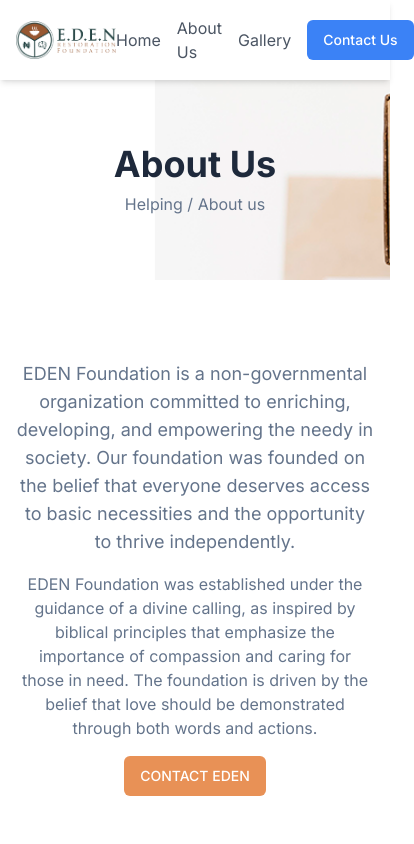
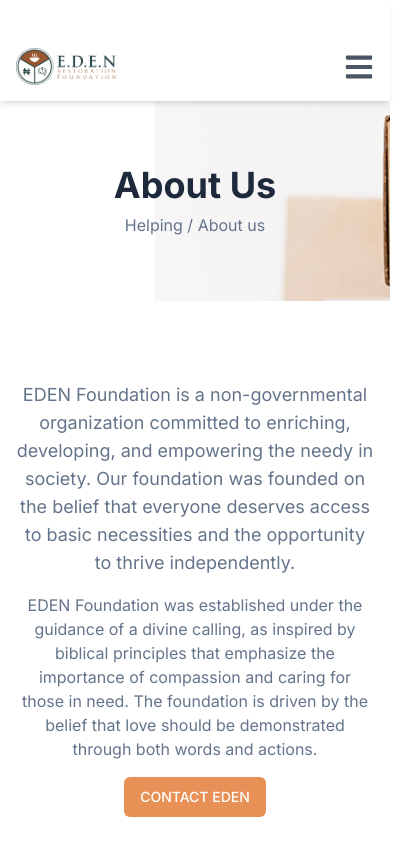
Before and after one commit to konfirmed/eden, a Next.js app: page /about in a window 390 px wide. Shown: the top 844 px of the page, 414 px wide, since content can reach past the window. Built offline with nearby package versions, Linux system fonts and the light colour scheme.

Commit message:
Update page.tsx

```diff
--- a/app/about/page.tsx
+++ b/app/about/page.tsx
@@ -3,29 +3,35 @@ import Link from 'next/link';
 import { useState } from 'react';
 import Image from 'next/image';
 import { Button } from "@/components/ui/button";
-import { FaFacebook, FaTwitter, FaInstagram,   } from "react-icons/fa";
+import { FaFacebook, FaTwitter, FaInstagram, FaBars, FaTimes } from "react-icons/fa";
 import { Card, CardContent } from "@/components/ui/card";
 
 export default function About() {
+  const [isMenuOpen, setIsMenuOpen] = useState(false);
+
+  const toggleMenu = () => {
+    setIsMenuOpen(!isMenuOpen);
+  };
+
   return (
     <>
       <div key="1" className="bg-white">
+        {/* Desktop Navigation */}
         <nav className="bg-white py-4 shadow-md sticky top-0 z-10">
           <div className="container mx-auto px-4 flex justify-between items-center">
-            <Image
-              src="/eden new.png"
-              alt="Eden Logo"
-              height={100}
-              width={100}
-            />
-            <div className="flex items-center space-x-4">
-              <Link className="text-gray-600 hover:text-gray-800" href="/">
+            <div className="hidden md:flex items-center space-x-4 flex-grow">
+              <Link href="/" className="text-gray-600 hover:text-gray-800">
+                <Image src="/eden new.png" alt="Eden Logo" height={100} width={100} />
+              </Link>
+            </div>
+            <div className="hidden md:flex items-center space-x-4">
+              <Link href="/" className="text-gray-600 hover:text-gray-800">
                 Home
               </Link>
-              <Link className="text-gray-600 hover:text-gray-800" href="/about">
+              <Link href="/about" className="text-gray-600 hover:text-gray-800">
                 About Us
               </Link>
-              <Link className="text-gray-600 hover:text-gray-800" href="/gallery">
+              <Link href="/gallery" className="text-gray-600 hover:text-gray-800">
                 Gallery
               </Link>
               <Link href="/contact-us">
@@ -34,10 +40,46 @@ export default function About() {
             </div>
           </div>
         </nav>
+
+        {/* Mobile Navigation */}
+        <div className="md:hidden">
+          <nav className="bg-white py-4 shadow-md sticky top-0 z-10">
+            <div className="container mx-auto px-4 flex justify-between items-center">
+              <Link href="/" className="text-gray-600 hover:text-gray-800">
+                <Image src="/eden new.png" alt="Eden Logo" height={100} width={100} />
+              </Link>
+              <button onClick={toggleMenu} className="md:hidden text-3xl text-gray-600 focus:outline-none">
+                {isMenuOpen ? <FaTimes /> : <FaBars />}
+              </button>
+            </div>
+          </nav>
+          {/* Mobile Menu */}
+          {isMenuOpen && (
+            <div className="bg-white py-4 shadow-md">
+              <div className="container mx-auto px-4 flex flex-col items-center">
+                <Link href="/" className="text-gray-600 hover:text-gray-800">
+                  Home
+                </Link>
+                <Link href="/about" className="text-gray-600 hover:text-gray-800">
+                  About Us
+                </Link>
+                <Link href="/gallery" className="text-gray-600 hover:text-gray-800">
+                  Gallery
+                </Link>
+                <Link href="/contact-us">
+                  <Button className="bg-blue-500 hover:bg-blue-700 text-white">Contact Us</Button>
+                </Link>
+              </div>
+            </div>
+          )}
+        </div>
+
+        {/* Content Sections */}
         <section className="bg-[#f1f5f9] text-center py-16" style={{ backgroundImage: "url('/about us header.png')", backgroundSize: 'cover', backgroundPosition: 'center' }}>
           <h1 className="text-4xl font-bold text-[#1e293b]">About Us</h1>
           <p className="text-[#64748b] mt-2">Helping / About us</p>
         </section>
+        {/* Remaining Content */}
         <section className="container mx-auto px-4 py-16">
           <div className="text-center space-y-4">
             <h2 className="text-3xl font-bold text-[#1e293b]"></h2>
@@ -87,6 +129,7 @@ export default function About() {
           </div>
         </section>
       </div>
+      {/* Footer Section */}
       <footer className="bg-[#1e293b] text-white py-8">
         <div className="container mx-auto px-4 text-center">
           <div className="flex justify-center items-center space-x-4 mb-4">
@@ -99,7 +142,6 @@ export default function About() {
             <a href="https://www.instagram.com" target="_blank" rel="noopener noreferrer">
               <FaInstagram className="text-white text-xl hover:text-pink-500" />
             </a>
-
           </div>
           <p>© 2024 EDEN. All rights reserved.</p>
         </div>
```
